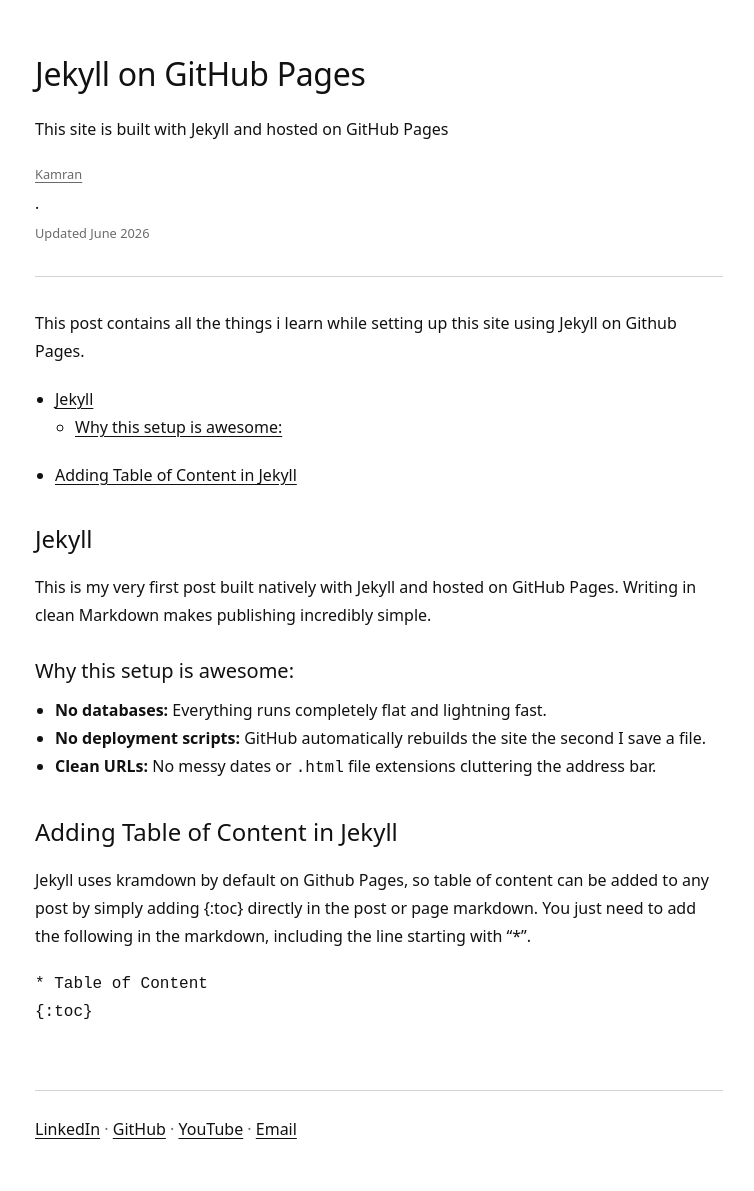
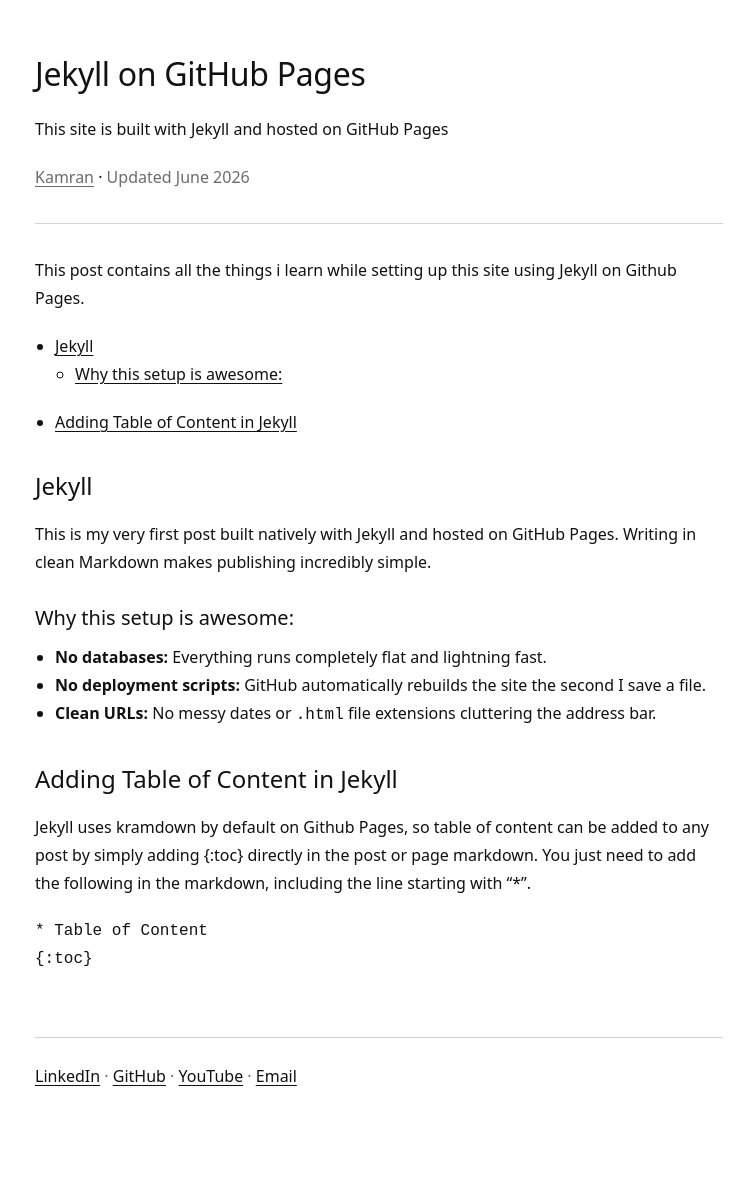
Before and after one commit to fyikamran/fyikamran.github.io, a Jekyll site: the page built from _posts/2026-05-29-welcome-to-my-site.md, in a window 1280 px wide. Shown: the whole page, without its empty margins (261-1015 px from the left). Built offline with Jekyll 4.4.1, drawn with Linux system fonts in a browser that asks for light colours; after the commit the page ends 1138 px from its top, so only the background shows below that.

Commit message:
Refactor author and update date display styles

```diff
--- a/_layouts/post.html
+++ b/_layouts/post.html
@@ -17,9 +17,9 @@
         {% if page.description %}
           <p class="lede">{{ page.description }}</p>
         {% endif %}
-          <a href="/" rel="author" style="display: block; font-size: 0.8rem; color: var(--text-muted); margin-bottom: 0.5rem;">Kamran</a><span aria-hidden="true"> · </span>
+          <a href="/" rel="author" style="color: var(--text-muted);">Kamran</a><span aria-hidden="true"> · </span>
           {% if page.last_modified_at %}
-            <span style="display: block; font-size: 0.8rem; color: var(--text-muted); margin-bottom: 0.5rem;">Updated <time datetime="{{ page.last_modified_at | date_to_xmlschema }}">{{ page.last_modified_at | date: "%B %Y" }}</time></span>
+            <span style="color: var(--text-muted); ">Updated <time datetime="{{ page.last_modified_at | date_to_xmlschema }}">{{ page.last_modified_at | date: "%B %Y" }}</time></span>
           {% else %}
             <span><time datetime="{{ page.date | date_to_xmlschema }}">{{ page.date | date: "%B %Y" }}</time></span>
           {% endif %}
```
